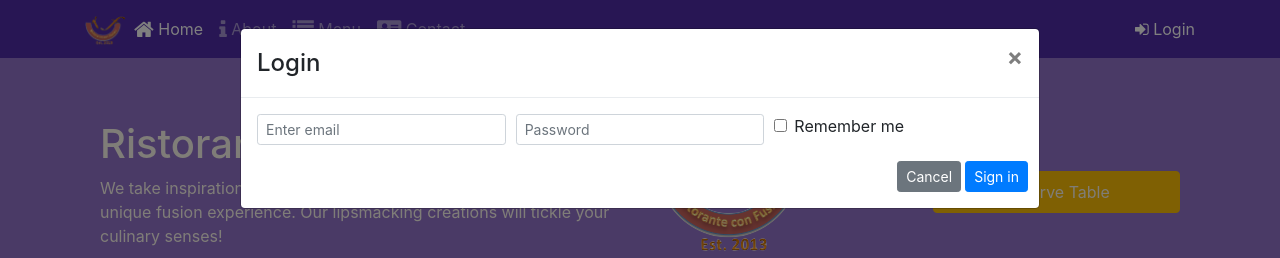
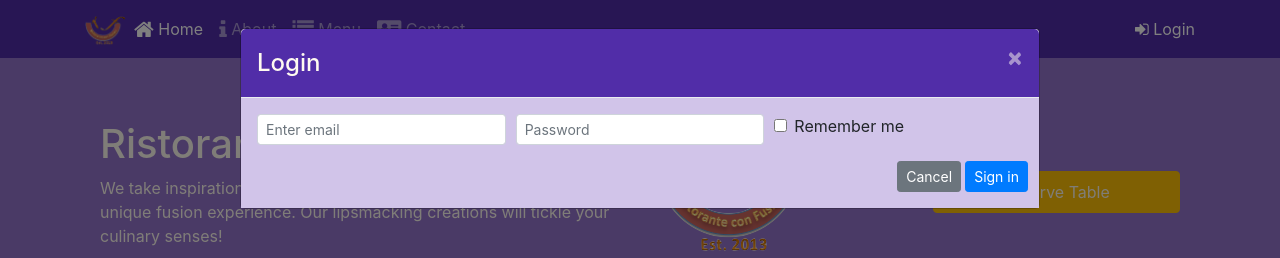
Before and after one commit to Azz3m/Initial-Setup, a website: page index.html in a window 1280 px wide. Both pictures are taken after a click on the link "Login". Shown: the top 258 px of the page. Drawn offline with nearby package versions, Linux system fonts and the light colour scheme.

Commit message:
Assignment 4

```diff
--- a/css/styles.scss
+++ b/css/styles.scss
@@ -73,3 +73,18 @@ body{
     bottom: 0px;
     z-index: 1;
 }
+.modal {
+    .modal-header {
+        background-color: $background-dark;
+        color:floralwhite;
+        button {
+            color:floralwhite;
+        }
+    }
+    .modal-body {
+        background-color: $background-pale;
+    }
+    .modal-footer {
+        background: $background-light;
+    }
+}
--- a/index.html
+++ b/index.html
@@ -34,7 +34,7 @@
 				 <li class="nav-item"><a class="nav-link" href="./Contactus.html"><span class="fa fa-address-card fa-lg"></span> Contact</a></li>
 			 </ul>
 			   <span class="navbar-text">
-                    <a data-toggle="modal" data-target="#loginModal">
+                    <a data-target="#loginModal" id="login">
                     <span class="fa fa-sign-in"></span> Login</a>
                 </span>
 		 </div>
@@ -190,7 +190,7 @@
 
                 </div>
 				<div class="col-12 col-sm align-self-center">
-         <a role="button" class="btn btn-block nav-link btn-warning" data-toggle="modal" data-target="#ReserveTableModal">Reserve Table</a>
+         <a role="button" class="btn btn-block nav-link btn-warning" id="ReserveATable" data-target="#ReserveTableModal">Reserve Table</a>
         </div>
             </div>
         </div>
@@ -458,6 +458,7 @@
     <script src="node_modules/popper.js/dist/umd/popper.min.js"></script>
     <script src="node_modules/bootstrap/dist/js/bootstrap.min.js"></script>
 	<script>
+			$("#mycarousel").carousel( { interval: 2000 } );
 			$("#carouselButton").click(function(){
 				if ($("#carouselButton").children("span").hasClass('fa-pause'))
 					{
@@ -470,6 +471,13 @@
 					$("#carouselButton").children("span").removeClass("fa-play");
 					$("#carouselButton").children("span").addClass('fa-pause');
 				}
+
+			});
+			$("#login").click(function(){
+				$("#loginModal").modal('show');
+			});
+			$("#ReserveATable").click(function(){
+				$("#ReserveTableModal").modal('show');
 			});
     </script>
 
```
Also changed, not shown: css/style.css.
